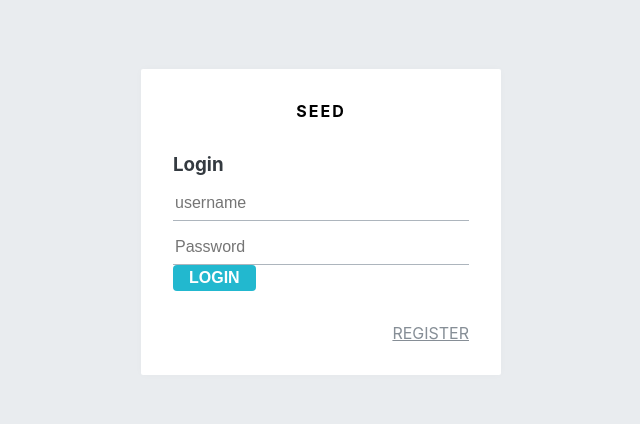
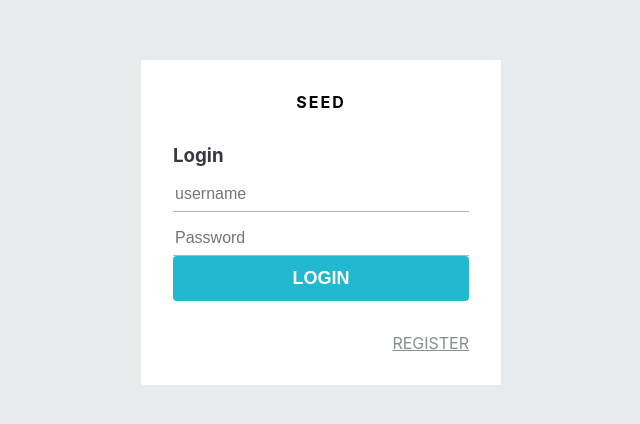
Before and after one commit to singularity-code/seed-front, a React (Create React App) app: page /login in a window 1280 px wide. Shown: the part 178-602 px from the top of the page, without its empty margins (319-959 px from the left). Built offline with nearby package versions, Linux system fonts and the light colour scheme.

Commit message:
btn style

```diff
--- a/src/components/auth/AuthForm.js
+++ b/src/components/auth/AuthForm.js
@@ -46,7 +46,7 @@ const AuthForm = () => {
 			<form>
 				<StyledInput autoComplete="username" name="username" placeholder="username" />
 				<StyledInput autoComplete="new-password" name="password" placeholder="Password" type="password" />
-				<Button>LOGIN</Button>
+				<Button cyan fullWidth>LOGIN</Button>
 			</form>
 			<Footer>
 				<Link to="/signup">REGISTER</Link>
--- a/src/components/common/Button.js
+++ b/src/components/common/Button.js
@@ -25,6 +25,7 @@ const StyledButton = styled.button`
 			font-size: 1.125rem;
 		`}
 	${(props) =>
+		props.cyan &&
 		css`
 			background: ${palette.cyan[5]};
 			&:hover {
```
